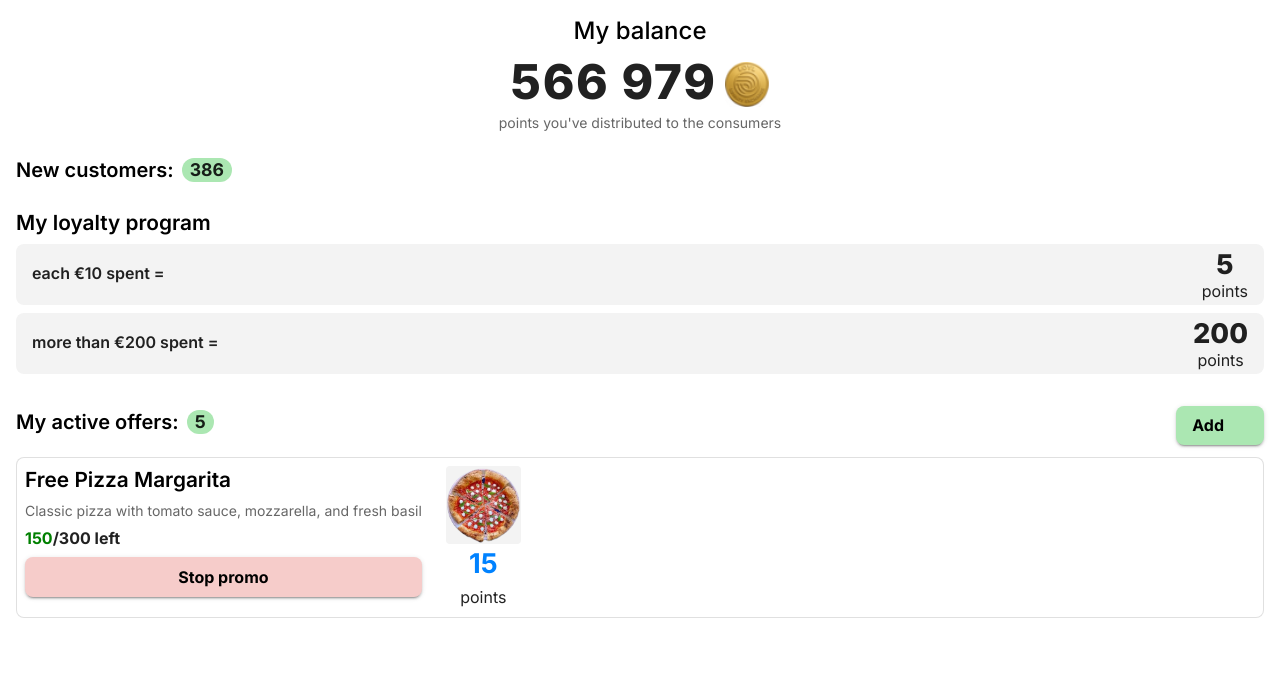
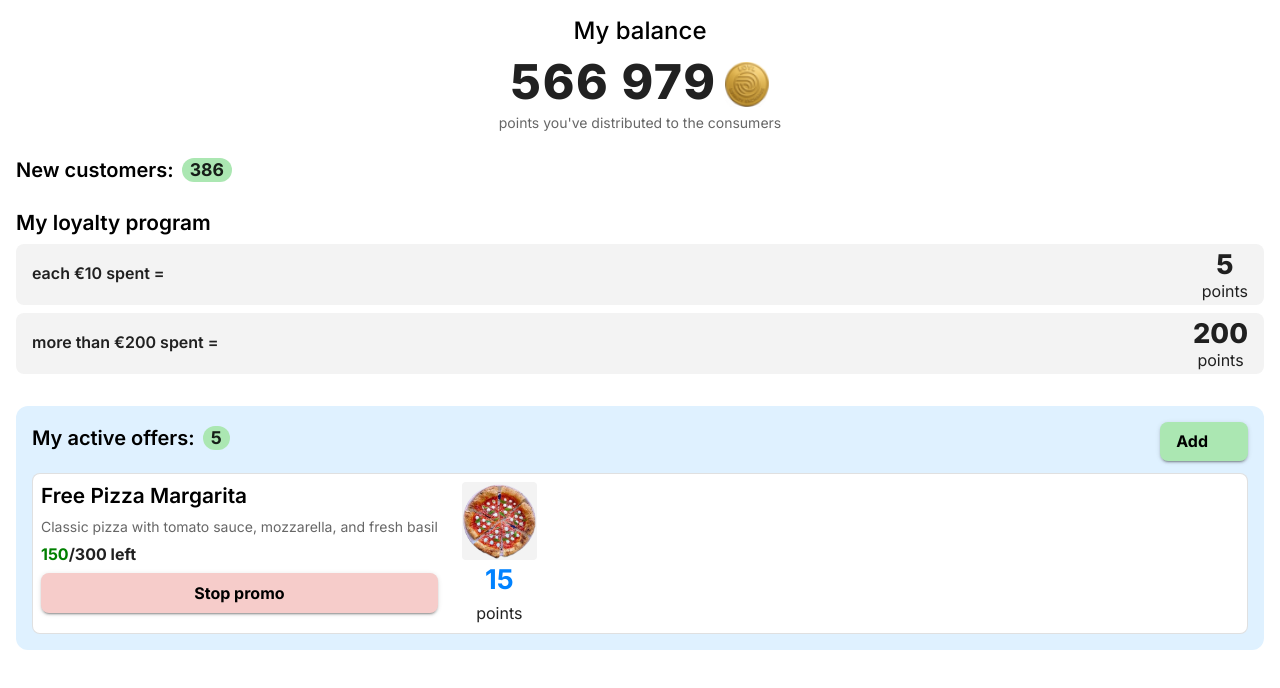
Before and after one commit to edvin3i/loyelto, a React (Vite) app in the folder srcs/frontend/webapp/loyelto-web/: page / in a window 1280 px wide. Shown: the top 688 px of the page. Built offline with nearby package versions, Linux system fonts and the light colour scheme; some icons are missing; a web font is replaced by a local one.

Commit message:
added blue background to the special offers section

```diff
--- a/srcs/frontend/webapp/loyelto-web/src/business-app/BusinessMain.tsx
+++ b/srcs/frontend/webapp/loyelto-web/src/business-app/BusinessMain.tsx
@@ -78,6 +78,10 @@ export default function BusinessMain() {
                 sx={{
                     marginTop: 4,
                     marginX: 2,
+                    backgroundColor: theme.palette.neutral.light,
+                    boxSizing: 'border-box',
+                    padding: 2,
+                    borderRadius: 3
                 }}>
                 <Box sx={{
 
--- a/srcs/frontend/webapp/loyelto-web/src/theme.ts
+++ b/srcs/frontend/webapp/loyelto-web/src/theme.ts
@@ -35,8 +35,8 @@ const theme = createTheme({
     },
     neutral: {
       main: '#f0ffda',
-      // light: '#A0AEC0',
-      // dark: '#1A202C',
+      light: '#dff1ff', //light blue in business main
+      dark: '#bee2ff', //light blue button in business main
       contrastText: '#ffffff',
     },
     info: {
```
